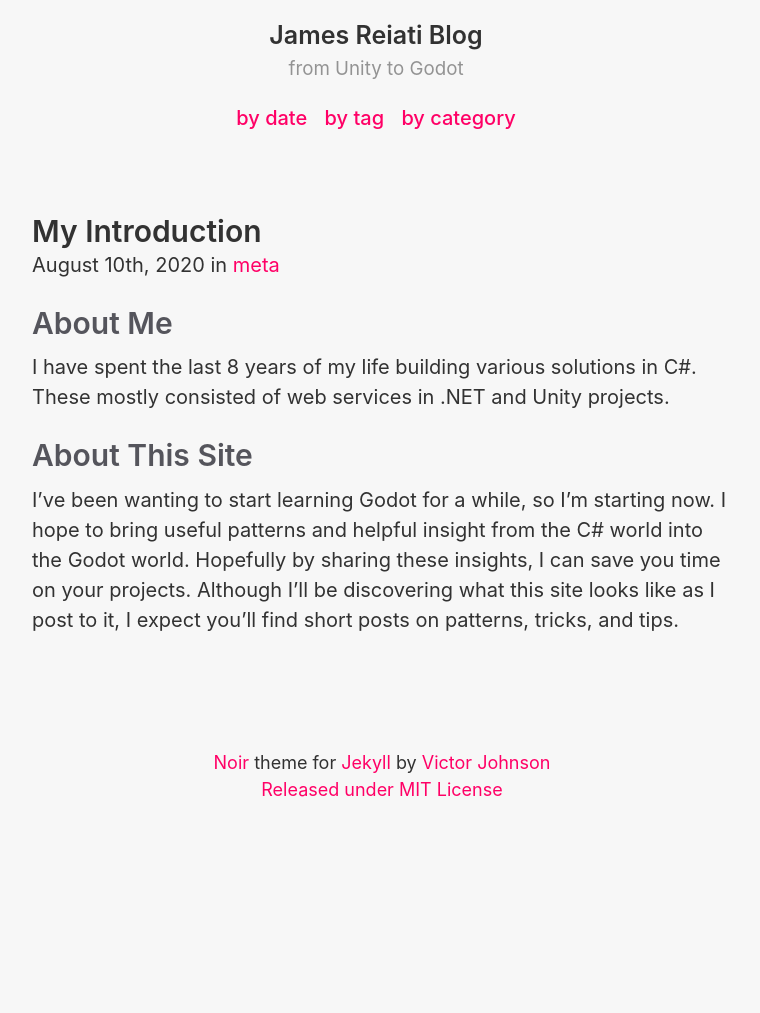
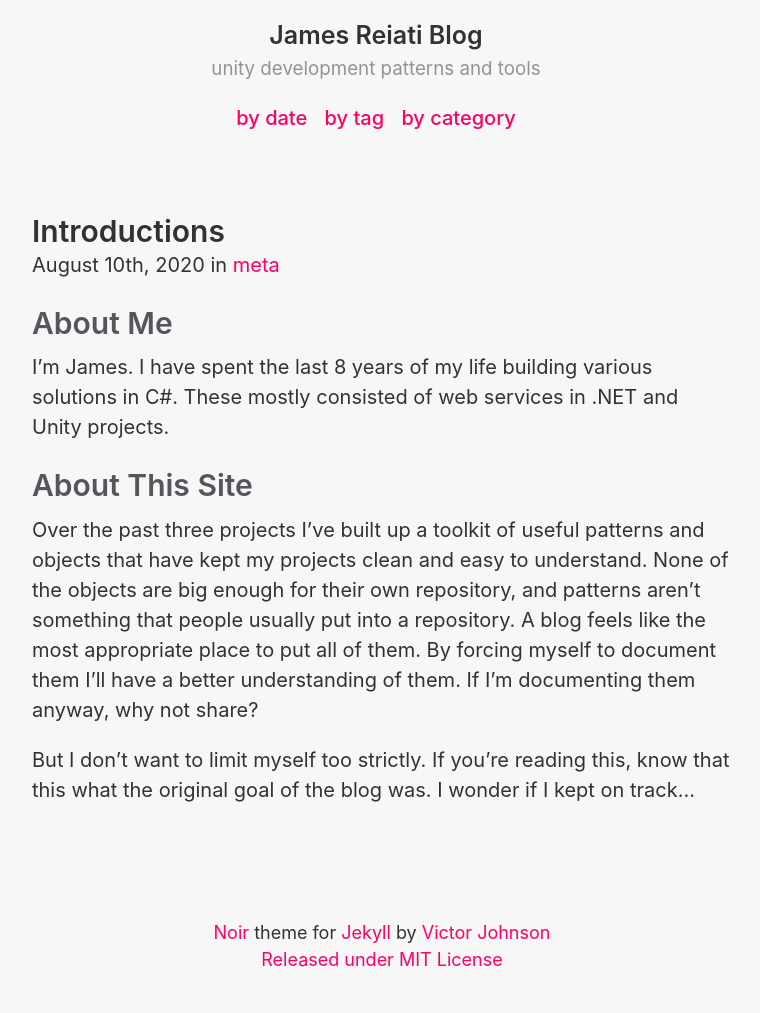
Before and after one commit to jamesreiati/jamesreiati.github.io, a Jekyll site: the page built from _posts/2020-08-10-introduction.md, in a window 1280 px wide. Shown: the whole page, without its empty margins (258-1018 px from the left). Built offline with Jekyll 4.4.1, drawn with Linux system fonts in a browser that asks for light colours; before the commit the page ends 900 px from its top, so only the background shows below that.

Commit message:
Change blog direction

```diff
--- a/_config.yml
+++ b/_config.yml
@@ -1,6 +1,6 @@
 # Setup
 title: James Reiati Blog
-tagline: from Unity to Godot
+tagline: unity development patterns and tools
 url: https://jamesreiati.github.io
 paginate: 1
 baseurl: ""
--- a/_posts/2020-08-10-introduction.md
+++ b/_posts/2020-08-10-introduction.md
@@ -1,11 +1,13 @@
 ---
 layout: post
-title: My Introduction
+title: Introductions
 category: meta
 ---
 
 # About Me #
-I have spent the last 8 years of my life building various solutions in C#. These mostly consisted of web services in .NET and Unity projects.
+I'm James. I have spent the last 8 years of my life building various solutions in C#. These mostly consisted of web services in .NET and Unity projects.
 
 # About This Site #
-I've been wanting to start learning Godot for a while, so I'm starting now. I hope to bring useful patterns and helpful insight from the C# world into the Godot world. Hopefully by sharing these insights, I can save you time on your projects. Although I'll be discovering what this site looks like as I post to it, I expect you'll find short posts on patterns, tricks, and tips.
+Over the past three projects I've built up a toolkit of useful patterns and objects that have kept my projects clean and easy to understand. None of the objects are big enough for their own repository, and patterns aren't something that people usually put into a repository. A blog feels like the most appropriate place to put all of them. By forcing myself to document them I'll have a better understanding of them. If I'm documenting them anyway, why not share?
+
+But I don't want to limit myself too strictly. If you're reading this, know that this what the original goal of the blog was. I wonder if I kept on track...
```
Also changed, not shown: README.md, 1 other file.
